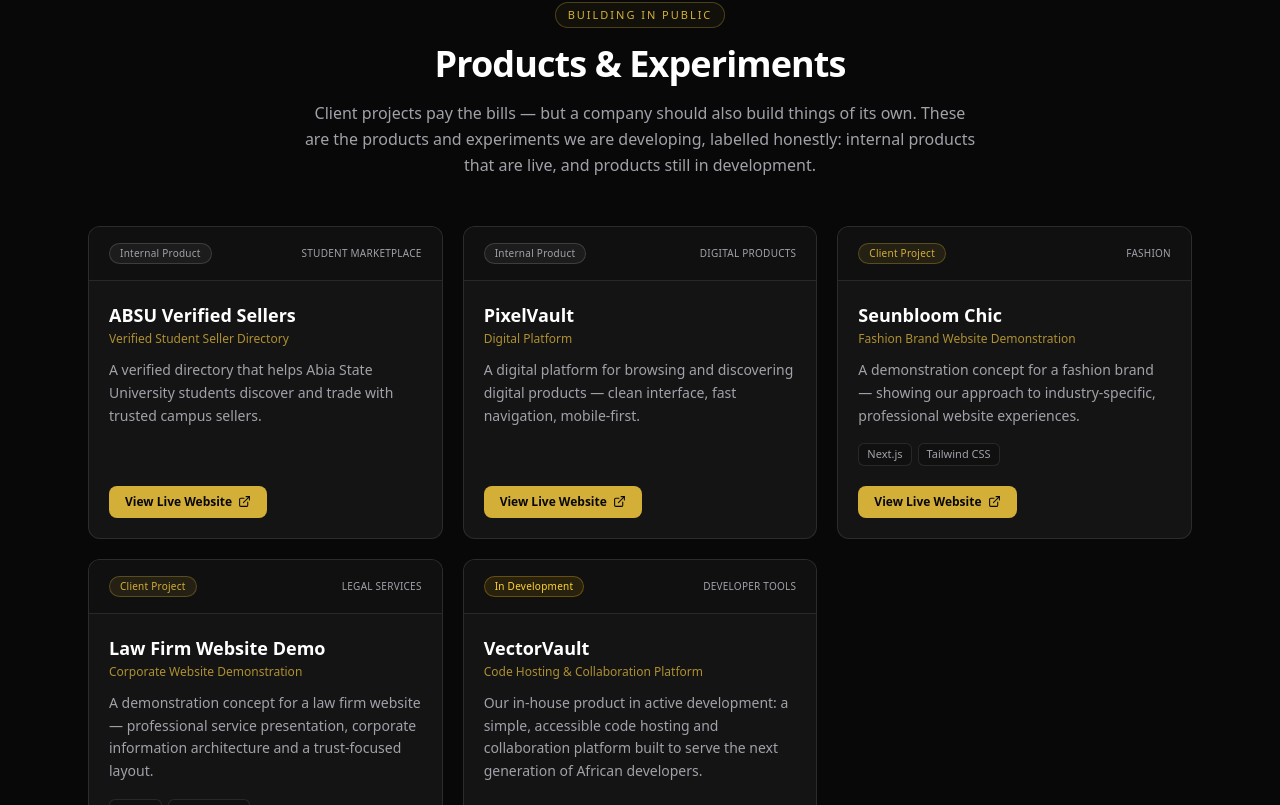
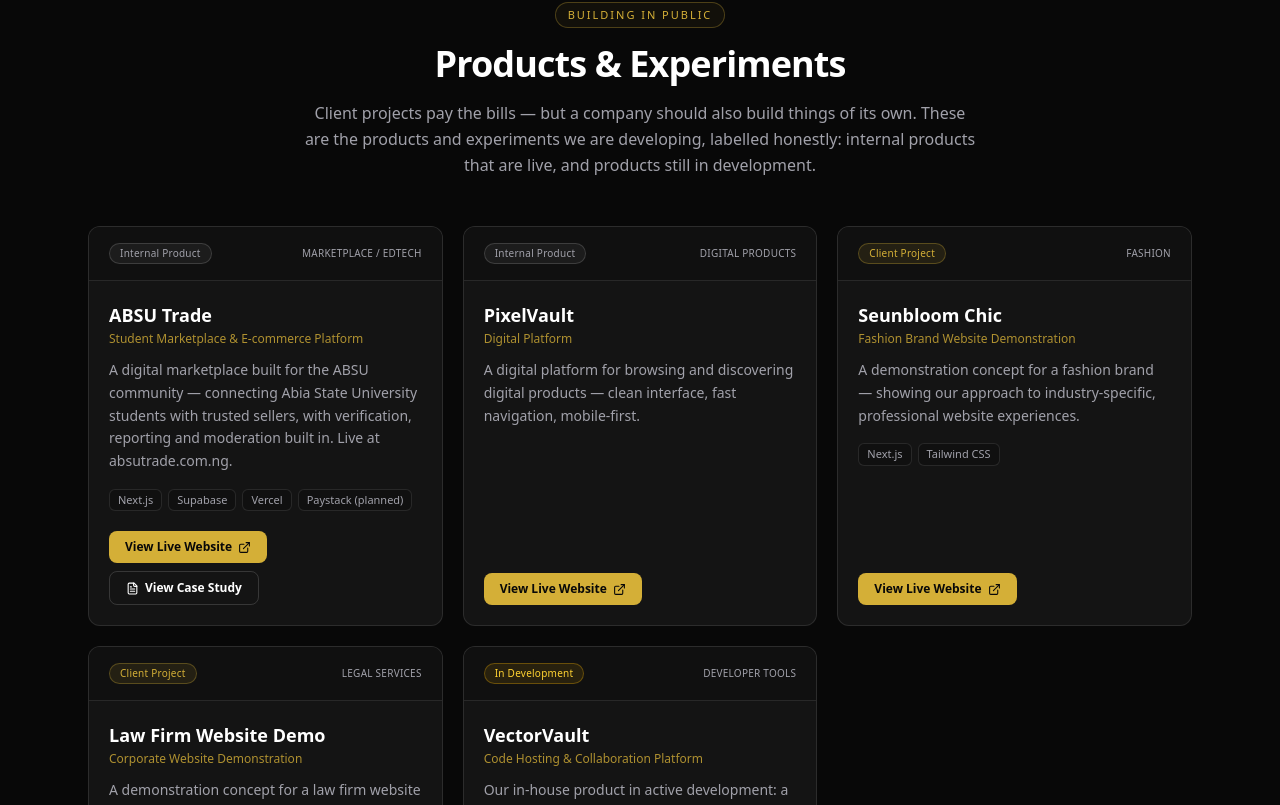
Before and after one commit to ericprince957-cloud/my_portfolio_V1, a Next.js app: page / in a window 1280 px wide. Shown: the part 4784-5589 px from the top of the page. Built offline with nearby package versions, Linux system fonts and the light colour scheme.

Commit message:
ABSU Trade: rebrand entry, full case study, live URL absutrade.com.ng, Supabase/Paystack tech stack

```diff
--- a/data/projects.ts
+++ b/data/projects.ts
@@ -94,15 +94,27 @@ export const projects: Project[] = [
   },
   {
     slug: "absu-verified-sellers",
-    name: "ABSU Verified Sellers",
-    industry: "Student Marketplace",
-    type: "Verified Student Seller Directory",
+    name: "ABSU Trade",
+    industry: "Marketplace / EdTech",
+    type: "Student Marketplace & E-commerce Platform",
     category: "Internal Product",
     description:
-      "A verified directory that helps Abia State University students discover and trade with trusted campus sellers.",
-    tech: [],
-    liveUrl: "https://absu-maketplace.vercel.app/",
+      "A digital marketplace built for the ABSU community — connecting Abia State University students with trusted sellers, with verification, reporting and moderation built in. Live at absutrade.com.ng.",
+    tech: ["Next.js", "Supabase", "Vercel", "Paystack (planned)"],
+    liveUrl: "https://absutrade.com.ng",
     featured: true,
+    caseStudy: {
+      overview:
+        "ABSU Trade is a student-focused online marketplace designed to connect students of Abia State University (ABSU) with trusted sellers within their university community — an independent Vector Codes product, built and launched.",
+      problem:
+        "Students often struggle to find reliable sellers and access products within their university community. At the same time, student entrepreneurs need a better way to showcase their products and reach potential customers.",
+      solution:
+        "A dedicated marketplace that makes product discovery and seller participation easy: student-focused product discovery, seller registration and onboarding, seller verification and trust-focused features, product listings and management, reporting for suspicious sellers, administrative moderation, a mobile-friendly experience, and SEO optimisation for Google search and AI discoverability.",
+      process:
+        "Built with Next.js on a Supabase backend, deployed on Vercel, mobile-first from day one. Paystack payment integration is planned for the next phase.",
+      result:
+        "ABSU Trade establishes a dedicated digital marketplace for the ABSU community — an opportunity for student entrepreneurs to showcase their businesses and for students to discover products without depending on scattered WhatsApp groups and informal channels.",
+    },
   },
   {
     slug: "techlaza",
```
